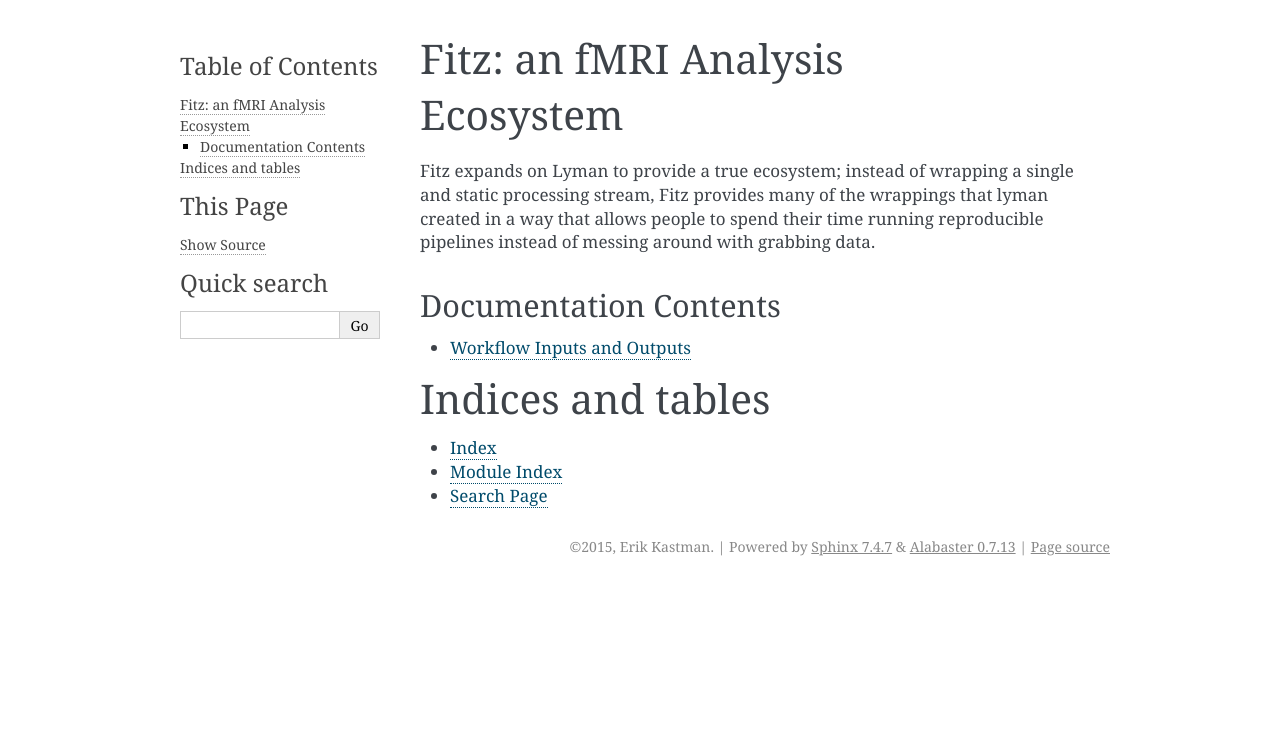
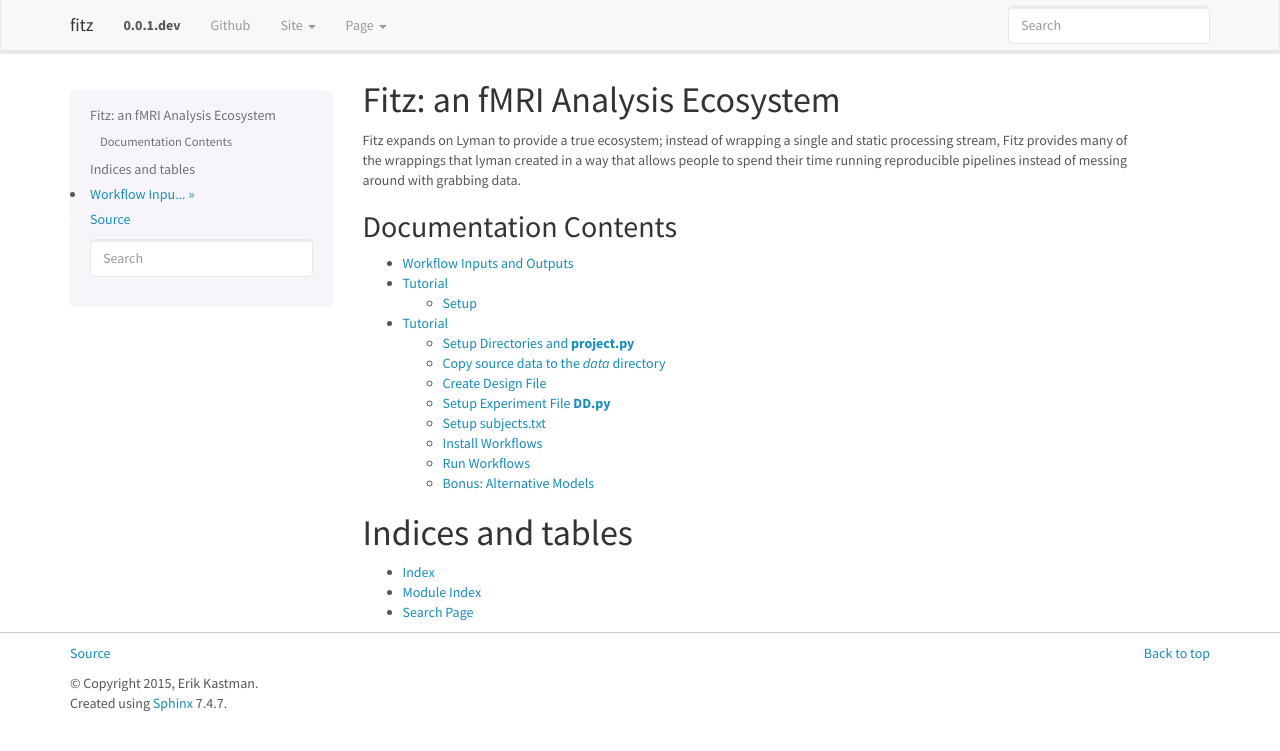
Before and after one commit to kastman/fitz, a Sphinx documentation site: the page built from doc/index.rst, in a window 1280 px wide. Shown: the top 751 px of the page. Built offline with Sphinx 7.4.7, drawn with Linux system fonts in a browser that asks for light colours.

Commit message:
Doc updates

```diff
--- a/doc/conf.py
+++ b/doc/conf.py
@@ -15,6 +15,7 @@
 import sys
 import os
 import shlex
+import sphinx_bootstrap_theme
 
 # If extensions (or modules to document with autodoc) are in another directory,
 # add these directories to sys.path here. If the directory is relative to the
@@ -117,15 +118,19 @@ todo_include_todos = False
 
 # The theme to use for HTML and HTML Help pages.  See the documentation for
 # a list of builtin themes.
-html_theme = 'alabaster'
+html_theme = 'bootstrap'
+# Add any paths that contain custom themes here, relative to this directory.
 
-# Theme options are theme-specific and customize the look and feel of a theme
-# further.  For a list of options available for each theme, see the
-# documentation.
-#html_theme_options = {}
+html_theme_options = {
+    'source_link_position': "footer",
+    'bootswatch_theme': "lumen",
+    'navbar_sidebarrel': False,
+    'bootstrap_version': "3",
+    'navbar_links': [("Github", "https://github.com/kastman/fitz", True)],
+    }
 
 # Add any paths that contain custom themes here, relative to this directory.
-#html_theme_path = []
+html_theme_path = sphinx_bootstrap_theme.get_html_theme_path()
 
 # The name for this set of Sphinx documents.  If None, it defaults to
 # "<project> v<release> documentation".
--- a/doc/index.rst
+++ b/doc/index.rst
@@ -13,6 +13,8 @@ Documentation Contents
    :maxdepth: 2
 
    workflows
+   tutorial
+   tutorial_nwlabs
 
 Indices and tables
 ==================
--- /dev/null
+++ b/doc/tutorial.rst
@@ -0,0 +1,28 @@
+Tutorial
+=========
+
+1. ``fitz setup``
+
+2. Copy data into data directory.
+
+3. Setup your design file.
+
+4. ``fitz run -w workflows``
+
+
+Setup
+------
+
+Fitz includes a script to create the FITZ_DIR/project.py file to specify
+directories and some project options.
+
+First, create a directory for your project. For NW Labs this should be in
+/ncf/jwb/studies/<StudyName>/Analyses).
+
+.. code-block:: bash
+
+    mkdir project
+    mkdir project/fitz
+    cd project/fitz
+    fitz setup
+    *answer questions or accept defaults*
--- /dev/null
+++ b/doc/tutorial_nwlabs.rst
@@ -0,0 +1,107 @@
+Tutorial
+=========
+
+1. ``fitz setup`` directories and paths.
+
+2. Copy source behavioral logs ``cp logfiles`` & download data with ``ArcGet.py``.
+
+3. Create design file.
+
+4. Setup ``experiment.py`` with experiment processing parameters.
+
+5. Tell fitz which subs to run with ``subjects.txt``
+
+5. ``fitz run -w workflows``
+
+The following instructions will help you get tutorial data, setup and run
+one subject from our tutorial experiment.
+
+Setup Directories and **project.py**
+-------------------------------------
+
+Fitz includes a script to create the FITZ_DIR/project.py file to specify
+directories and some project options.
+
+First, create a directory for your project.
+
+.. code-block:: bash
+
+    cd /ncf/jwb/studies/PrisonReward/Active/Analyses
+    mkdir spmFMRI
+    mkdir spmFMRI/fitz
+    cd spmFMRI/fitz
+    fitz setup
+    *answer questions or accept defaults*
+
+
+Copy source data to the *data* directory
+-----------------------------------------
+
+For this tutorial, you will download dicom data from the CBSCentral server.
+
+.. code-block:: bash
+
+    cd ../data
+
+    # Use ArcGet.py to download T1 & BOLD dicoms
+    ArcGet.py -s M87100094 -s MEMPRAGE,task
+
+    # Also copy logfiles
+    cp /ncf/jwb/studies/PrisonReward/Subject_Data/
+
+
+Create Design File
+-------------------
+
+onset_creator.py -s
+
+
+Setup Experiment File **DD.py**
+--------------------------------
+
+Change directories back to the *FITZ_DIR*.
+
+.. code-block:: bash
+
+    cd ../fitz
+
+Edit DD.py to include the following options:
+
+.. code-block:: python
+
+    workflow = ""
+    source_template = "{subject_id}/"
+    anat_template = "{subject_id}/"
+
+Setup subjects.txt
+-------------------
+
+A subjects.txt file in the fitz directory is used to list all the subjects
+that should be included. Since we're only processing a single subject you can
+skip this step and use the "-r sub001" option, or create a text file with
+one line by typing ``echo sub001 > subjects.txt``.
+
+
+Install Workflows
+------------------
+
+Install the workflows requested by the experiment file.
+
+.. code-block:: bash
+
+    fitz install
+
+Run Workflows
+--------------
+
+.. code-block:: bash
+
+    fitz run -w convert onsets preproc model -s sub001
+
+
+Bonus: Alternative Models
+--------------------------
+
+.. code-block:: bash
+
+    cp DD.py DD-Model2.py
--- a/doc/workflows.rst
+++ b/doc/workflows.rst
@@ -5,3 +5,5 @@ Workflow Inputs and Outputs
 
 Git Submodules are used to download and use your own workflows. The format
 should look like this:
+
+    ``fitz install``
```
Also changed, not shown: 12 other files.
